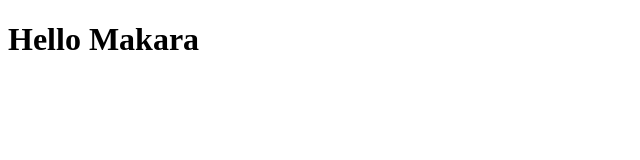
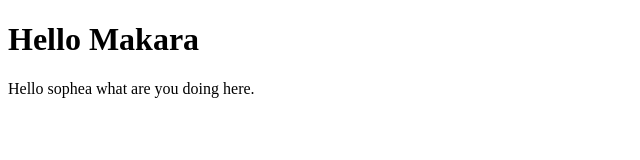
Before and after one commit to sophea06/team-work, a plain HTML site: page index.html in a window 1280 px wide. Shown: the whole page, without its empty margins (0-640 px from the left). Drawn offline with Linux system fonts and the light colour scheme.

Commit message:
create p

```diff
--- a/index.html
+++ b/index.html
@@ -7,5 +7,6 @@
 </head>
 <body>
     <h1>Hello Makara</h1>
+    <p>Hello sophea what are you doing here.</p>
 </body>
 </html>
```
